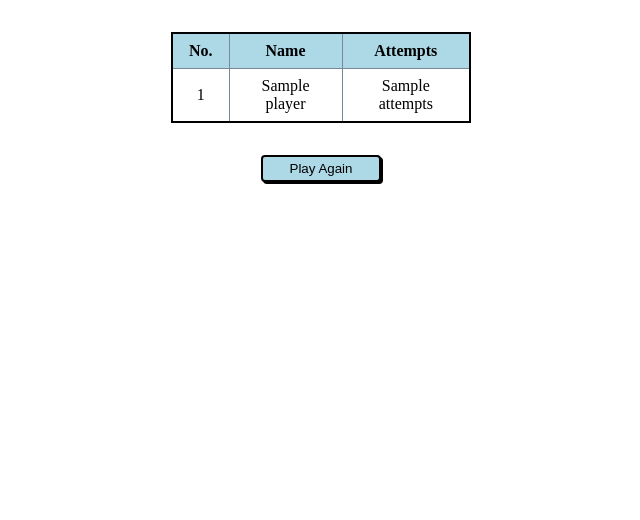
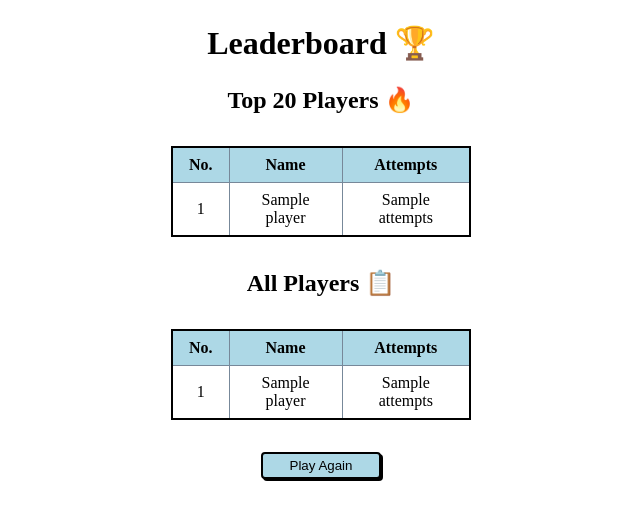
Before and after one commit to Majd-Kawa/Great-Number-Game, a Django app: template number/templates/leaderboard.html in a window 1280 px wide. Shown: the top 520 px of the page, without its empty margins (319-959 px from the left). Run offline with Django 3.2, Linux system fonts and the light colour scheme; the template is opened without the code that fills it: most values are stand-ins (such as "Sample title", 1, 10 or a date in 2020).

Commit message:
Improve leaderboard for better UX

```diff
--- a/number/models.py
+++ b/number/models.py
@@ -8,6 +8,3 @@ class LeaderboardScore(models.Model):
 
     def __str__(self):
         return f"{self.player_name} - {self.attempts}"
-
-    def save_score(self):
-        self.save()
--- a/number/static/css/style.css
+++ b/number/static/css/style.css
@@ -76,3 +76,8 @@ table th , table td{
     padding: 8px 16px;
     border: 1px solid lightslategray;
 }
+
+.highlight {
+    background: lightyellow;
+    font-weight: bold;
+}
--- a/number/templates/leaderboard.html
+++ b/number/templates/leaderboard.html
@@ -8,6 +8,8 @@
     <link rel="stylesheet" href="{% static 'css/style.css' %}">
 </head>
 <body>
+    <h1>Leaderboard 🏆</h1>
+    <h2>Top 20 Players 🔥</h2>
     <table>
         <thead>
             <tr>
@@ -18,13 +20,32 @@
         </thead>
         <tbody>
             {% for player in top_players %}
-                <tr>
+                <tr class="{% if player.id == current_player_id %}highlight{% endif %}">
                     <td>{{ forloop.counter }}</td>
                     <td>{{ player.player_name }}</td>
                     <td>{{ player.attempts }}</td>
                 </tr>
             {% endfor %}
+        </tbody>
+    </table>
 
+    <h2>All Players 📋</h2>
+    <table>
+        <thead>
+            <tr>
+                <th>No.</th>
+                <th>Name</th>
+                <th>Attempts</th>
+            </tr>
+        </thead>
+        <tbody>
+            {% for player in all_scores %}
+                <tr class="{% if player.id == current_player_id %}highlight{% endif %}">
+                    <td>{{ forloop.counter }}</td>
+                    <td>{{ player.player_name }}</td>
+                    <td>{{ player.attempts }}</td>
+                </tr>
+            {% endfor %}
         </tbody>
     </table>
     <form action="/reset/" method="POST">
```
Also changed, not shown: number/views.py (+11 -4 lines), db.sqlite3.
